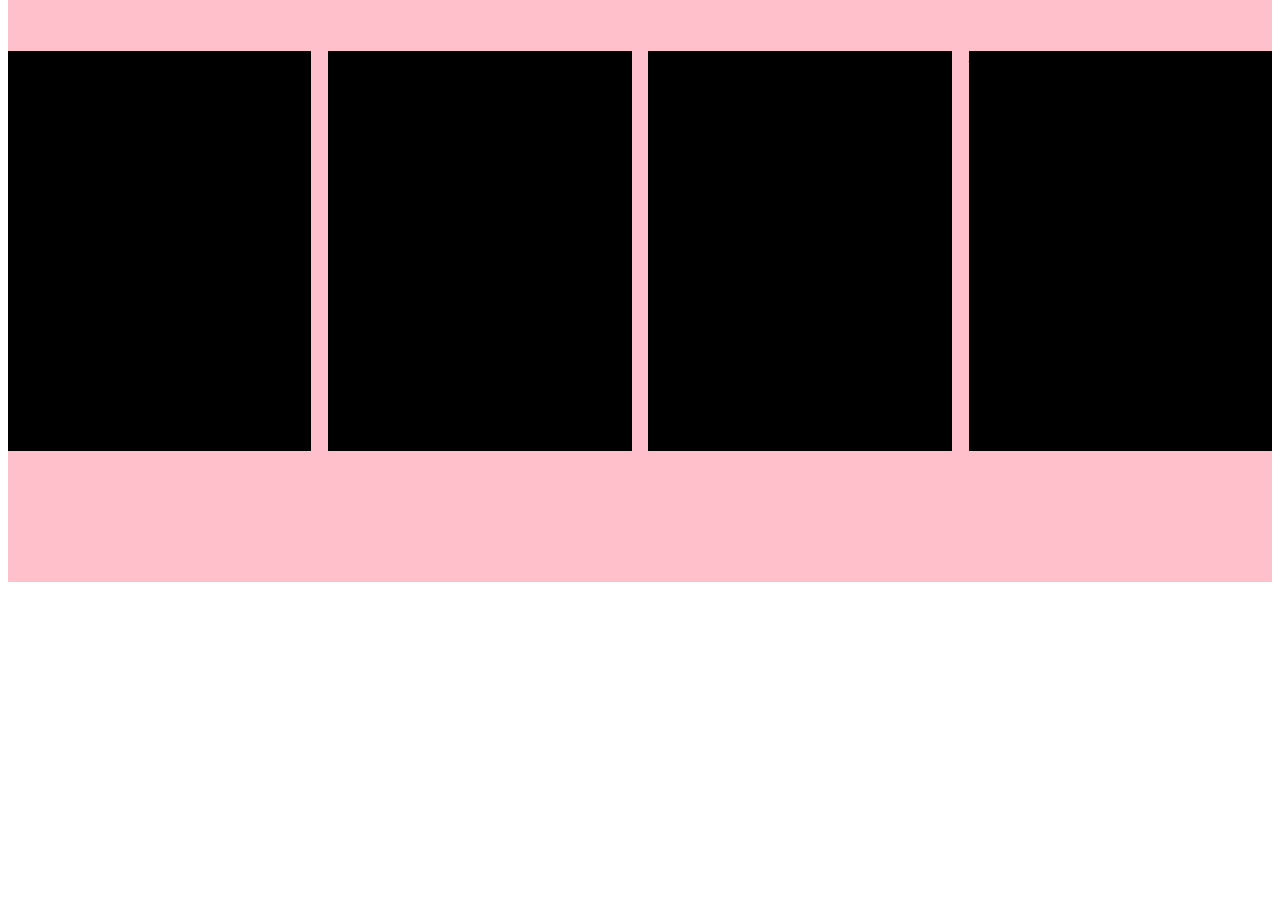
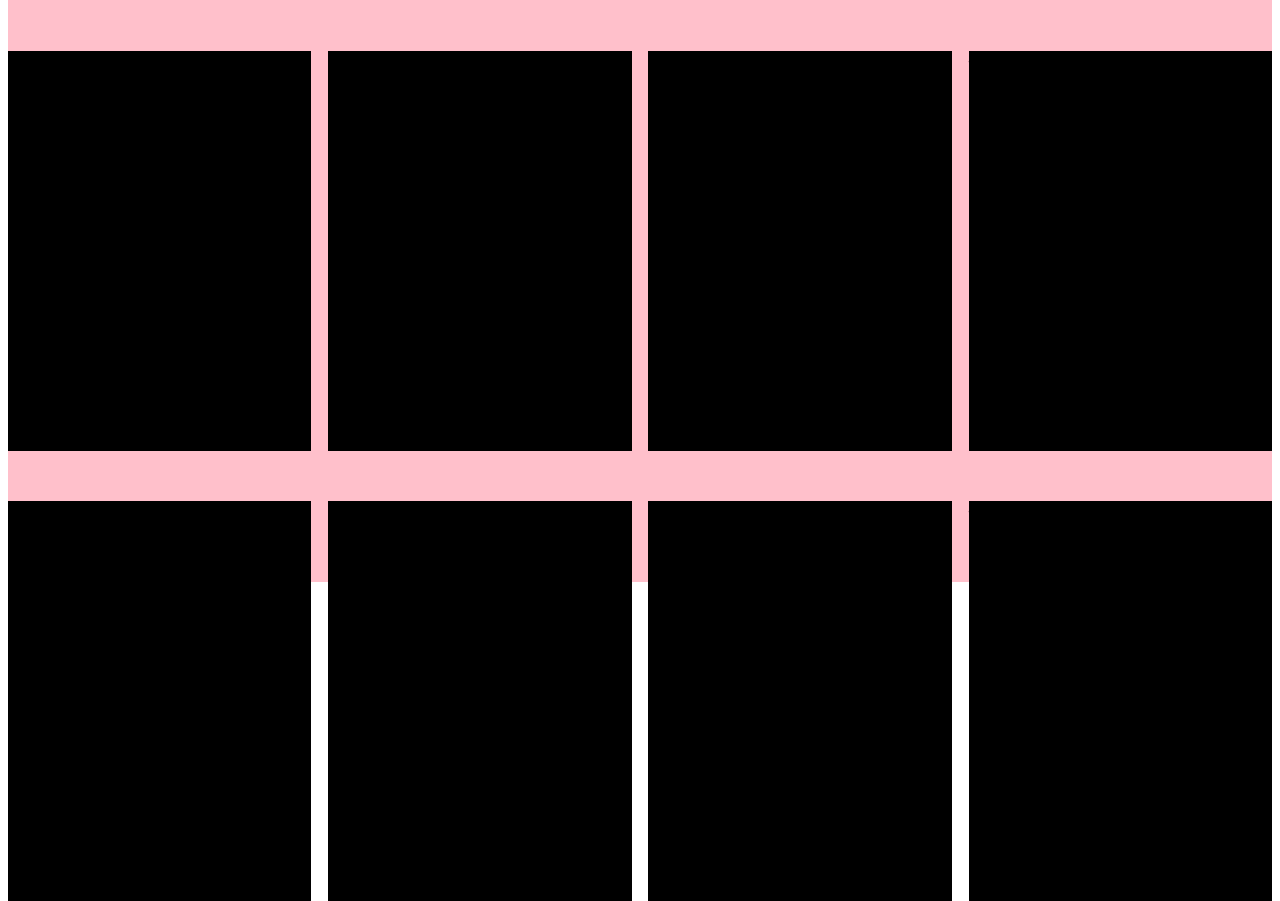
Before and after one commit to Soda-Morn/practice-automated-document-generation, a plain HTML site: page Index.html in a window 1280 px wide. Shown: the part 79-980 px from the top of the page. Before the commit the page ends 800 px from the top, so only its background shows below. Drawn offline with Linux system fonts and the light colour scheme.

Commit message:
add card

```diff
--- a/Index.html
+++ b/Index.html
@@ -15,6 +15,12 @@
             <div class="card">3</div>
             <div class="card">4</div>
         </div>
+        <div class="main-card">
+            <div class="card">1</div>
+            <div class="card">2</div>
+            <div class="card">3</div>
+            <div class="card">4</div>
+        </div>
     </div>
 </body>
 </html>
```
